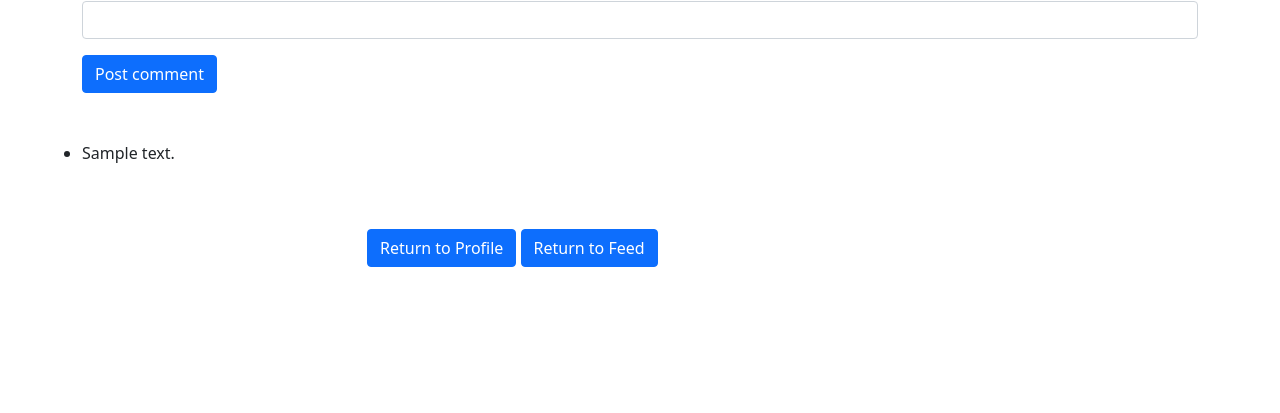
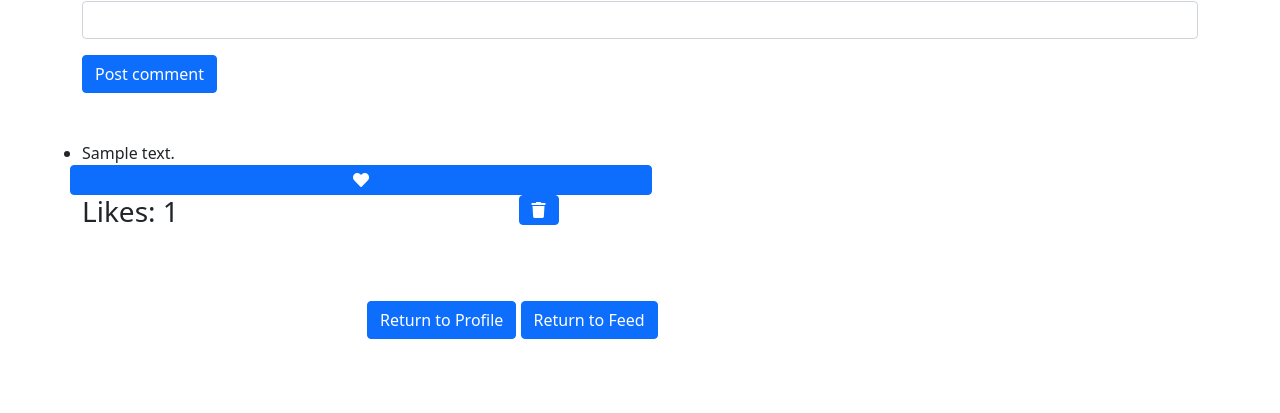
Before and after one commit to thecornisians/binary-upload-boom-group, a Node server app: page /post/600000000000000000000001 in a window 1280 px wide. Shown: the part 435-848 px from the top of the page. Run offline with Node 20, Linux system fonts and the light colour scheme; the visitor is signed in with stand-in values (Sample User, id 1); tables that the repository leaves empty hold one stand-in row (values such as "Sample post"); grey boxes marked "Sample" are stand-in pictures; some libraries are stand-ins or nearby versions.

Commit message:
Added Comments Like/Delete Feature

```diff
--- a/routes/comments.js
+++ b/routes/comments.js
@@ -1,6 +1,10 @@
 const router = require("express").Router()
 const commentsController = require("../controllers/comments");
 
-router.post("/createComment/:id", commentsController.createComment)
+router.post("/createComment/:id", commentsController.createComment);
+
+router.put("/likeComment/:id", commentsController.likeComment);
+
+router.delete("/deleteComment/:id", commentsController.deleteComment);
 
 module.exports = router
--- a/views/post.ejs
+++ b/views/post.ejs
@@ -42,6 +42,17 @@
       <% for(var i=0; i<comments.length; i++) {%>
         <li class="col-6 justify-content-between mt-5">
           <div><%= comments[i].comment %></div>
+          <div class="row justify-content-between">
+            <form class="col-1" action="/comment/likeComment/<%= comments[i]._id %>?_method=PUT" method="POST">
+              <button class="btn btn-primary fa fa-heart" type="submit"></button>
+            </form>
+            <h3 class="col-3">Likes: <%= comments[i].likes %></h3>
+            <%if(post.user == user.id){ %>
+              <form action="/comment/deleteComment/<%= comments[i]._id %>?_method=DELETE" method="POST" class="col-3">
+                <button class="btn btn-primary fa fa-trash" type="submit"></button>
+              </form>
+            <%}%>
+          </div>
         </li>
       <% } %>
       </ul>
```
Also changed, not shown: controllers/comments.js (+27 -0 lines).
